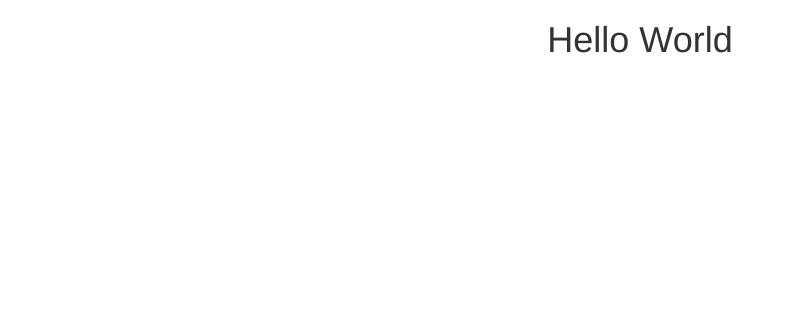
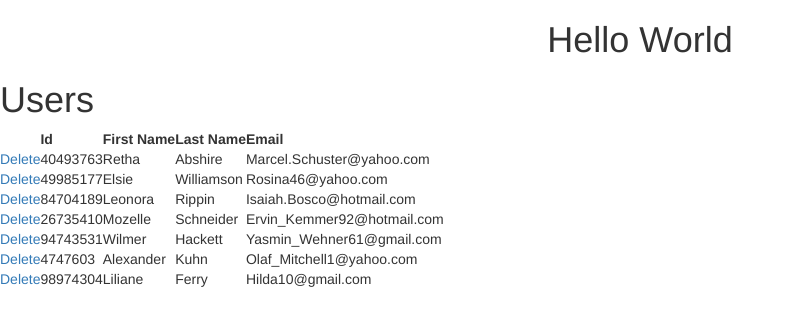
Before and after one commit to Nazehs/Javascript-Dev-Starter-Kit, a website built with webpack: page src/index.html in a window 1280 px wide. Shown: the whole page, without its empty margins (0-793 px from the left). Built offline with nearby package versions, Linux system fonts and the light colour scheme; data requests are answered from the project's data file.

Commit message:
new features added

```diff
--- /dev/null
+++ b/src/api/baseUrl.js
@@ -0,0 +1,4 @@
+export default function getBaseUrl(){
+  const isDev =window.location.hostname === 'localhost';
+  return isDev ? 'http://localhost:3800/':'/'
+}
--- /dev/null
+++ b/src/api/db.json
@@ -0,0 +1,46 @@
+{
+  "users": [
+    {
+      "id": 40493763,
+      "firstName": "Retha",
+      "lastName": "Abshire",
+      "email": "Marcel.Schuster@yahoo.com"
+    },
+    {
+      "id": 49985177,
+      "firstName": "Elsie",
+      "lastName": "Williamson",
+      "email": "Rosina46@yahoo.com"
+    },
+    {
+      "id": 84704189,
+      "firstName": "Leonora",
+      "lastName": "Rippin",
+      "email": "Isaiah.Bosco@hotmail.com"
+    },
+    {
+      "id": 26735410,
+      "firstName": "Mozelle",
+      "lastName": "Schneider",
+      "email": "Ervin_Kemmer92@hotmail.com"
+    },
+    {
+      "id": 94743531,
+      "firstName": "Wilmer",
+      "lastName": "Hackett",
+      "email": "Yasmin_Wehner61@gmail.com"
+    },
+    {
+      "id": 4747603,
+      "firstName": "Alexander",
+      "lastName": "Kuhn",
+      "email": "Olaf_Mitchell1@yahoo.com"
+    },
+    {
+      "id": 98974304,
+      "firstName": "Liliane",
+      "lastName": "Ferry",
+      "email": "Hilda10@gmail.com"
+    }
+  ]
+}
--- /dev/null
+++ b/src/api/userApi.js
@@ -0,0 +1,33 @@
+import 'whatwg-fetch';
+import getBaseUrl from './baseUrl';
+
+const baseUrl = getBaseUrl();
+
+export function getUsers() {
+  return get('users');
+}
+
+export function deleteUser(id) {
+  return del(`users/${id}`);
+}
+
+function get(url) {
+  return fetch( baseUrl + url).then(onSuccess, onError);
+}
+
+// Can't call func delete since reserved word.
+function del(url) {
+  const request = new Request(baseUrl + url, {
+    method: 'DELETE'
+  });
+
+  return fetch(request).then(onSuccess, onError);
+}
+
+function onSuccess(response) {
+  return response.json();
+}
+
+function onError(error) {
+  console.log(error); // eslint-disable-line no-console
+}
--- a/src/index.html
+++ b/src/index.html
@@ -20,6 +20,20 @@
   <body>
     <h1 class="text-center">Hello World</h1>
 
+    <h1>Users</h1>
+    <table>
+      <thead>
+        <th>&nbsp;</th>
+        <th>Id</th>
+        <th>First Name</th>
+        <th>Last Name</th>
+        <th>Email</th>
+      </thead>
+      <tbody id="users">
+
+      </tbody>
+    </table>
+
     <!-- jQuery -->
     <script src="https://ajax.googleapis.com/ajax/libs/jquery/1.12.4/jquery.min.js"></script>
     <!-- Bootstrap JavaScript -->
--- a/src/index.js
+++ b/src/index.js
@@ -1,7 +1,38 @@
 import '../style.css';
 
-import numeral from 'numeral'
-const value = numeral(1000).format('$0,0.00');
-//debugger;//
+// import numeral from 'numeral'
+// const value = numeral(1000).format('$0,0.00');
+// //debugger;//
 
-console.log(`payment ${value} for the course!!`); //eslint-disable-line no-console
+// console.log(`payment ${value} for the course!!`); //eslint-disable-line no-console
+
+import {getUsers, deleteUser} from './api/userApi';
+
+// Populate table of users via API call.
+getUsers().then(result => {
+ var usersBody="";
+  result.forEach(user => {
+
+    usersBody+= `<tr>
+      <td><a href="#" data-id="${user.id}" class="deleteUser">Delete</a></td>
+      <td>${user.id}</td>
+      <td>${user.firstName}</td>
+      <td>${user.lastName}</td>
+      <td>${user.email}</td>
+      </tr>`
+  });
+  global.document.getElementById('users').innerHTML = usersBody;
+  const deleteLinks = global.document.getElementsByClassName('deleteUser');
+
+  // Must use array.from to create a real array from a DOM collection
+  // getElementsByClassname only returns an "array like" object
+  Array.from(deleteLinks, link => {
+    link.onclick = function(event) {
+      const element = event.target;
+      event.preventDefault();
+      deleteUser(element.attributes["data-id"].value);
+      const row = element.parentNode.parentNode;
+      row.parentNode.removeChild(row);
+    };
+  });
+})
```
Also changed, not shown: buildScripts/srcServer.js (+9 -0 lines), package.json (+5 -2 lines), src/generateMockData.js (added, +22 -0 lines), src/mockDataSchema.js (added, +34 -0 lines).
